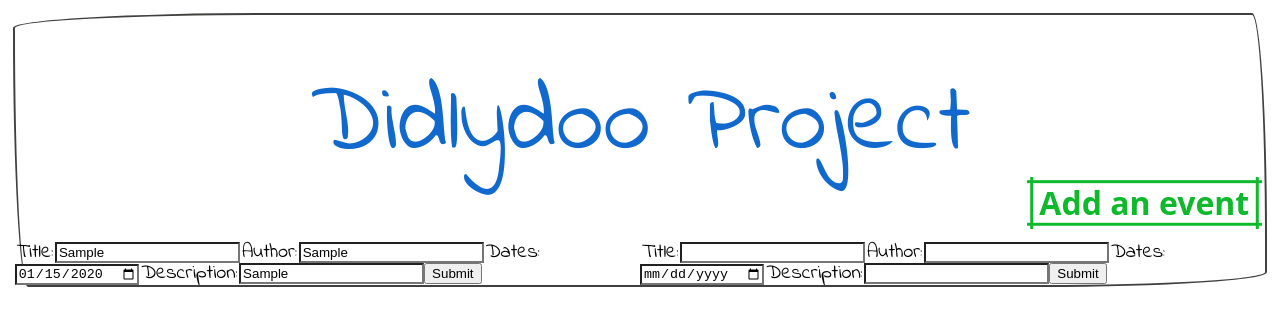
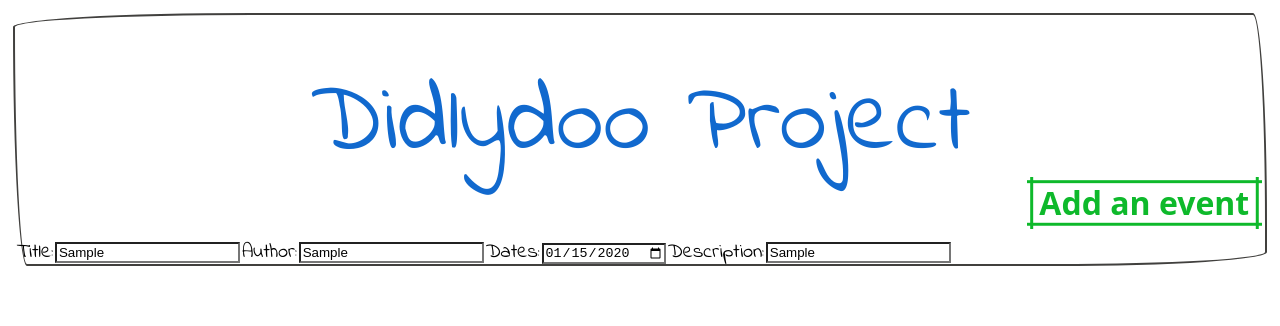
Before and after one commit to RosaBld/Didlydoo, a plain HTML site: page index.html in a window 1280 px wide. Both pictures are taken after typing "Sample", "Sample", "2020-01-15", "Sample" into the empty fields and a click on the button "Add an event". Drawn offline with Linux system fonts and the light colour scheme; no server answers.

Commit message:
fixing button addevent

```diff
--- a/index.html
+++ b/index.html
@@ -10,9 +10,6 @@
 <body>
     <header>
         <h1>Didlydoo Project</h1>
-        <div class="cont_button">
-            <button class="event" id="eventButton">Add an event</button>
-        </div>
     </header>
     <main>
 
@@ -30,7 +27,11 @@
             </label>
           </div> -->
           <!--début de section Rosa-->
+          <div class="cont_button">
+            <button class="event" id="eventButton">Add an event</button>
+          </div>
           <section class="formulaire">
+
 
           </section>
           <!--fin de section Rosa-->
--- a/script/add.js
+++ b/script/add.js
@@ -1,6 +1,4 @@
 import { validate } from "./validate.js";
-
-const eventButton = document.getElementById("eventButton").addEventListener('click', addElement);
 
 function addElement () {
   const result = document.querySelector(".formulaire");
@@ -44,19 +42,16 @@ function addElement () {
   descriptionInput.name = "description";
   form.appendChild(descriptionInput);
 
-  const submitButton = document.createElement("button");
-  submitButton.type = "submit";
-  submitButton.textContent = "Submit";
-  form.appendChild(submitButton);
+  const eventButton = document.getElementById("eventButton")
+  eventButton.type = "submit";
 
-
-  form.addEventListener("submit", (event) => {
+  eventButton.addEventListener("click", (event) => {
     event.preventDefault();
     if (validate()) {
       const formData = new FormData(form);
       const data = {
         name: formData.get('name'),
-        dates: formData.get('dates'),
+        dates: formData.get('dates').split(","),
         author: formData.get('author'),
         description: formData.get('description')
       };
```
Also changed, not shown: backend/server/db/db.json (+13 -0 lines).
